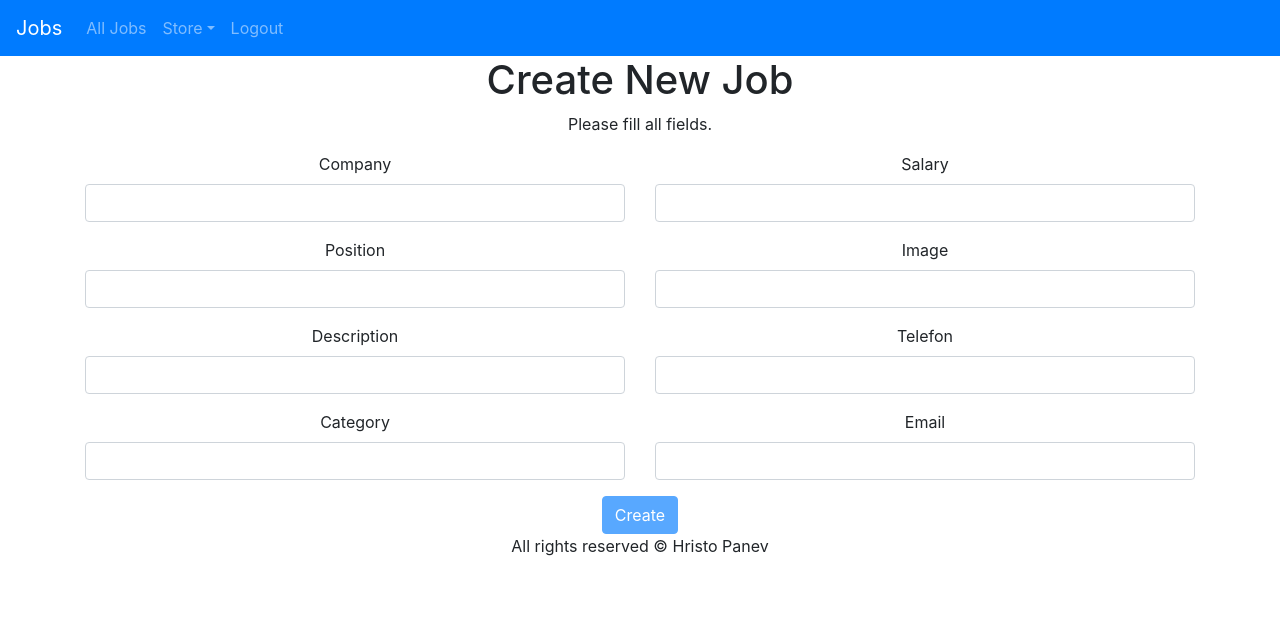
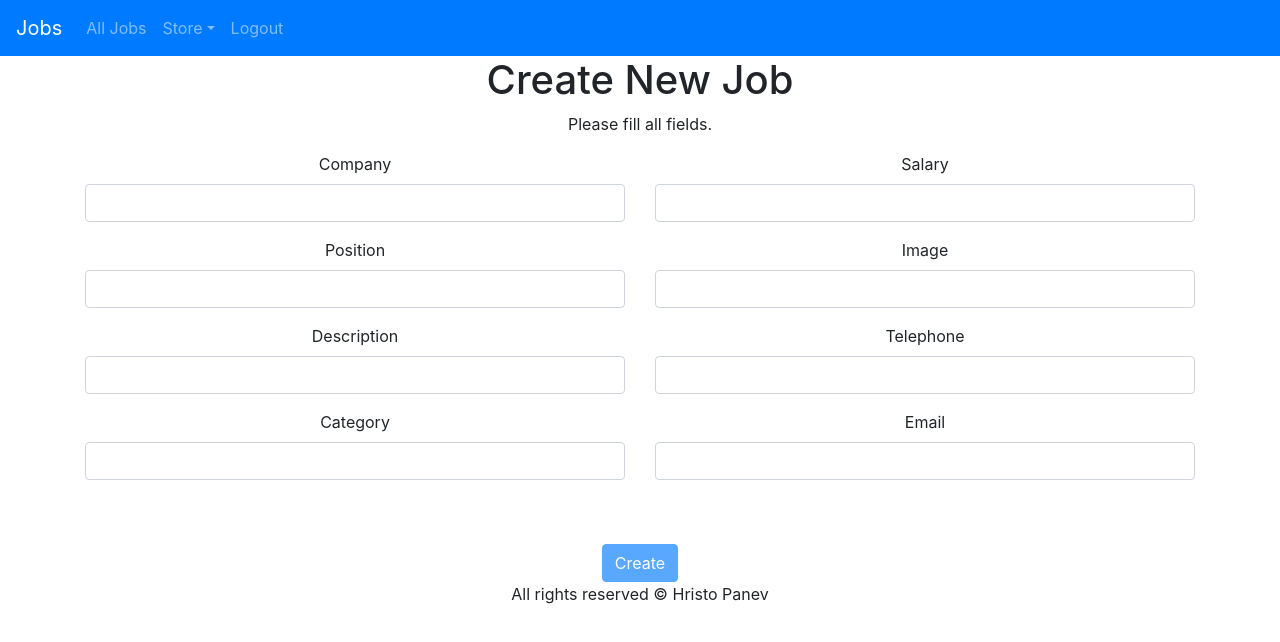
Before and after one commit to hristopanev/jobs-angular, an Angular app: page /job/create in a window 1280 px wide. Shown: the top 642 px of the page. Built offline with nearby package versions, Linux system fonts and the light colour scheme; sample sign-in values are in the browser's storage.

Commit message:
Edit create and details components

```diff
--- a/src/app/component/job/create/create.component.html
+++ b/src/app/component/job/create/create.component.html
@@ -77,8 +77,8 @@
                     This field is required
                 </div>
                 <div class="form-group">
-                    <label class="form-control-label" for="new-telefon">Telefon</label>
-                    <input class="form-control" id="new-telefon" formControlName="telefon" type="text">
+                    <label class="form-control-label" for="new-telephone">Telephone</label>
+                    <input class="form-control" id="new-telephone" formControlName="telephone" type="text">
                 </div>
                 <div class="form-group">
                     <label class="form-control-label" for="new-email">Email</label>
@@ -89,7 +89,7 @@
                 </div>
             </div>
         </div>
-        <div class="text-center">
+        <div class="text-center pt-5">
             <button type="submit" class="btn btn-primary" [disabled]="invalid">Create</button>
         </div>
     </form>
--- a/src/app/component/job/create/create.component.ts
+++ b/src/app/component/job/create/create.component.ts
@@ -21,7 +21,7 @@ export class CreateComponent implements OnInit {
       salary: ['', [Validators.required, Validators.min(0.1)]],
       category: ['', Validators.required],
       image: ['', Validators.required],
-      telefon: ['', Validators.nullValidator],
+      telephone: ['', Validators.nullValidator],
       email: ['', [Validators.required, Validators.email]],
     })
   }
--- a/src/app/component/job/details/details.component.html
+++ b/src/app/component/job/details/details.component.html
@@ -24,8 +24,8 @@
             <p>Company: {{job$.company}}</p>
             <p>Position: {{job$.position}}</p>
             <p>Description: {{job$.description}}</p>
-            <p>Salary: {{job$.salary}}</p>
-            <p *ngIf="job$.telefon">Telephone: {{job$.telefon}}</p>
+            <p>Salary: {{job$.salary}} $</p>
+            <p *ngIf="job$.telephone">Telephone: {{job$.telephone}}</p>
             <p *ngIf="job$.email">Email: {{job$.email}}</p>
         </div>
     </div>
--- a/src/app/component/job/details/details.component.ts
+++ b/src/app/component/job/details/details.component.ts
@@ -17,6 +17,7 @@ export class DetailsComponent implements OnInit {
     this.route.params.subscribe((data) => {
       let id = data['id'];
       this.jobService.getJob(id).subscribe((data) => {
+        console.log(data.telephone)
         this.job$ = data
       })
     })
--- a/src/app/component/shared/naviagtion/naviagtion.component.html
+++ b/src/app/component/shared/naviagtion/naviagtion.component.html
@@ -21,7 +21,7 @@
             aria-expanded="false">Store</a>
           <div class="dropdown-menu" aria-labelledby="dropdown01">
             <a class="dropdown-item" routerLink="/job/user">My Jobs</a>
-            <a class="dropdown-item" routerLink="/job/create">Create</a>
+            <a class="dropdown-item" routerLink="/job/create">Create Job</a>
           </div>
         </li>
         <li *ngIf="authService.isAuthenticated()" class="nav-item">
--- a/src/app/models/job.ts
+++ b/src/app/models/job.ts
@@ -5,7 +5,7 @@ export interface Job {
     description: string;
     salary: number;
     image: string;
-    telefon: string;
+    telephone: number;
     email: string;
     category: string;
 }
```
Also changed, not shown: 2 other files (tests, documents, lock files or other folders).
